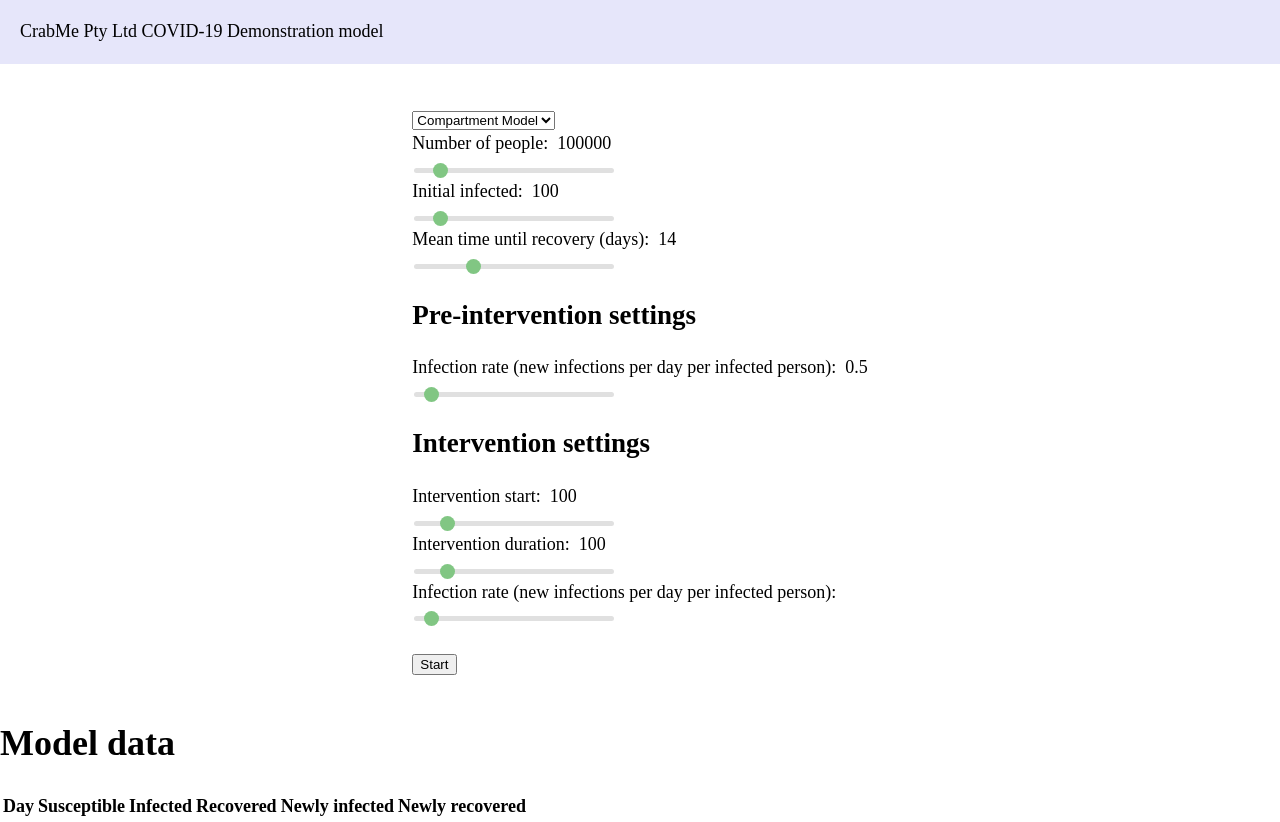
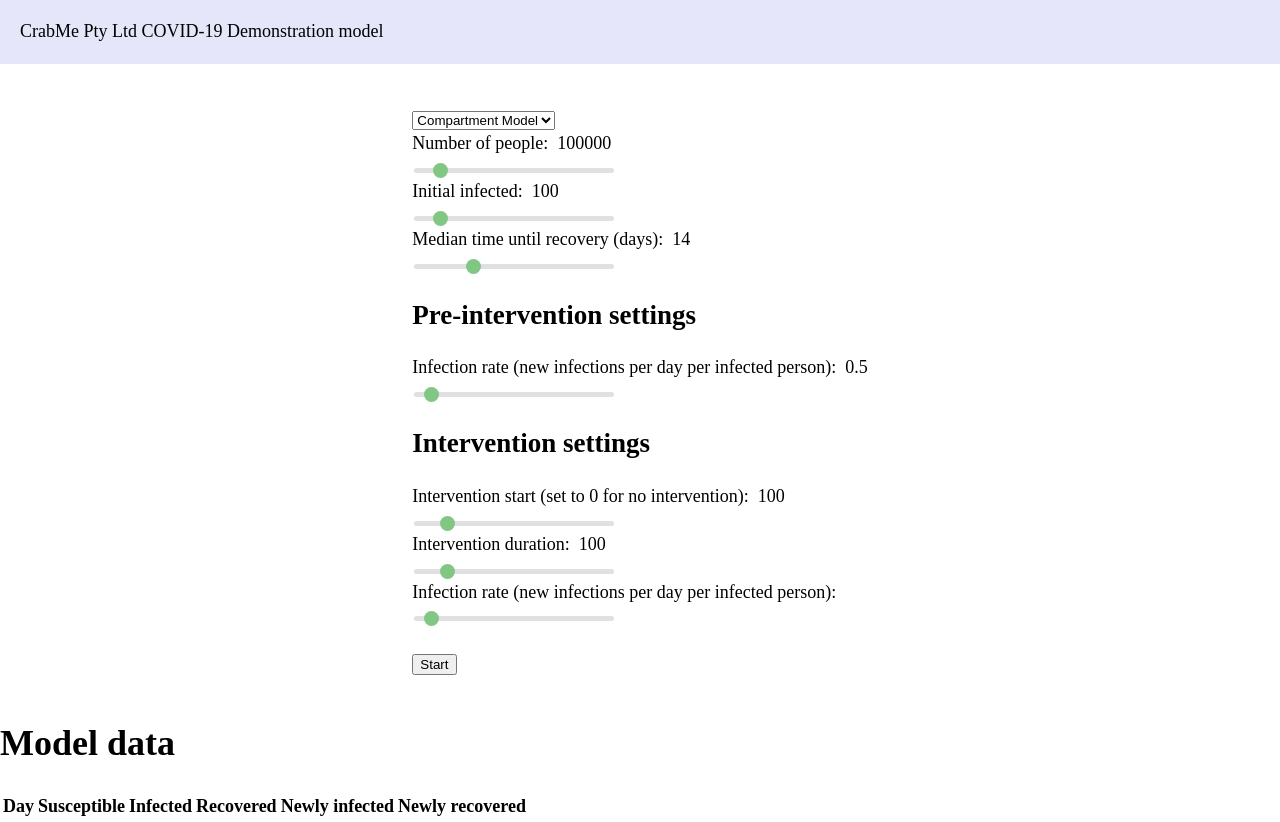
Before and after one commit to JamesJansson/coivd-agent-model, a website with bundled scripts: page index.html in a window 1280 px wide. Built offline with nearby package versions, Linux system fonts and the light colour scheme.

Commit message:
Correctly label median time

```diff
--- a/index.html
+++ b/index.html
@@ -57,7 +57,7 @@
 
         <div>
           <label for="medianTimeUntilRecoverySlider"
-            >Mean time until recovery (days): &nbsp;<span
+            >Median time until recovery (days): &nbsp;<span
               id="medianTimeUntilRecoverySliderVal"
             ></span
           ></label>
@@ -133,7 +133,7 @@
         <h2>Intervention settings</h2>
         <div>
           <label for="interventionStartSlider"
-            >Intervention start: &nbsp;<span
+            >Intervention start (set to 0 for no intervention): &nbsp;<span
               id="interventionStartSliderVal"
             ></span
           ></label>
--- a/main.js
+++ b/main.js
@@ -126,8 +126,6 @@ const dropdownRef = document.getElementById("model-selection");
 function dropdownHandler() {
   const modelSelection = dropdownRef.value;
   console.log(`Dropdown is set to: ${modelSelection}`);
-  // TODO:
-
   const compartmentModelElements = document.getElementsByClassName(
     "compartment-model-settings"
   );
```
